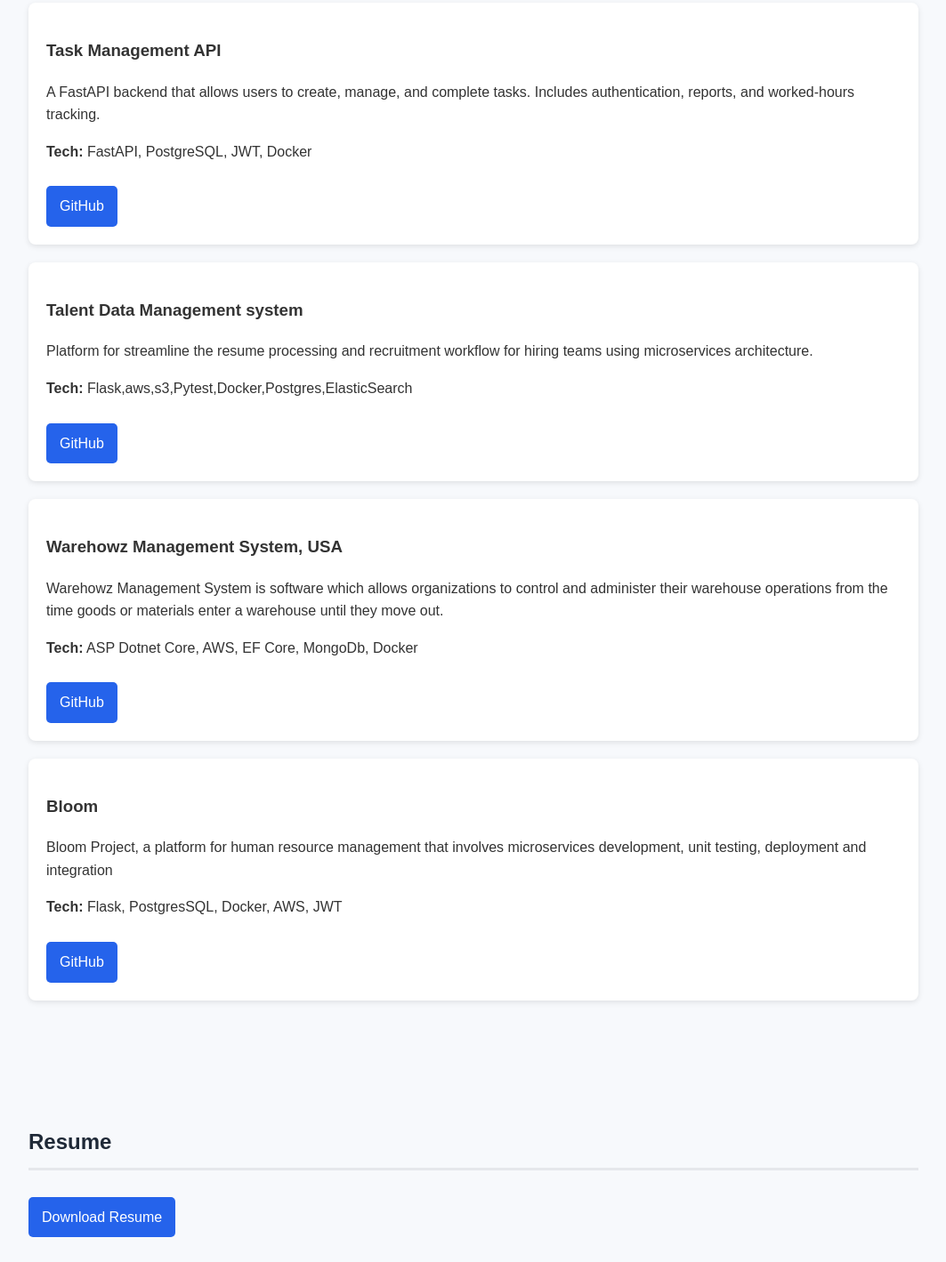
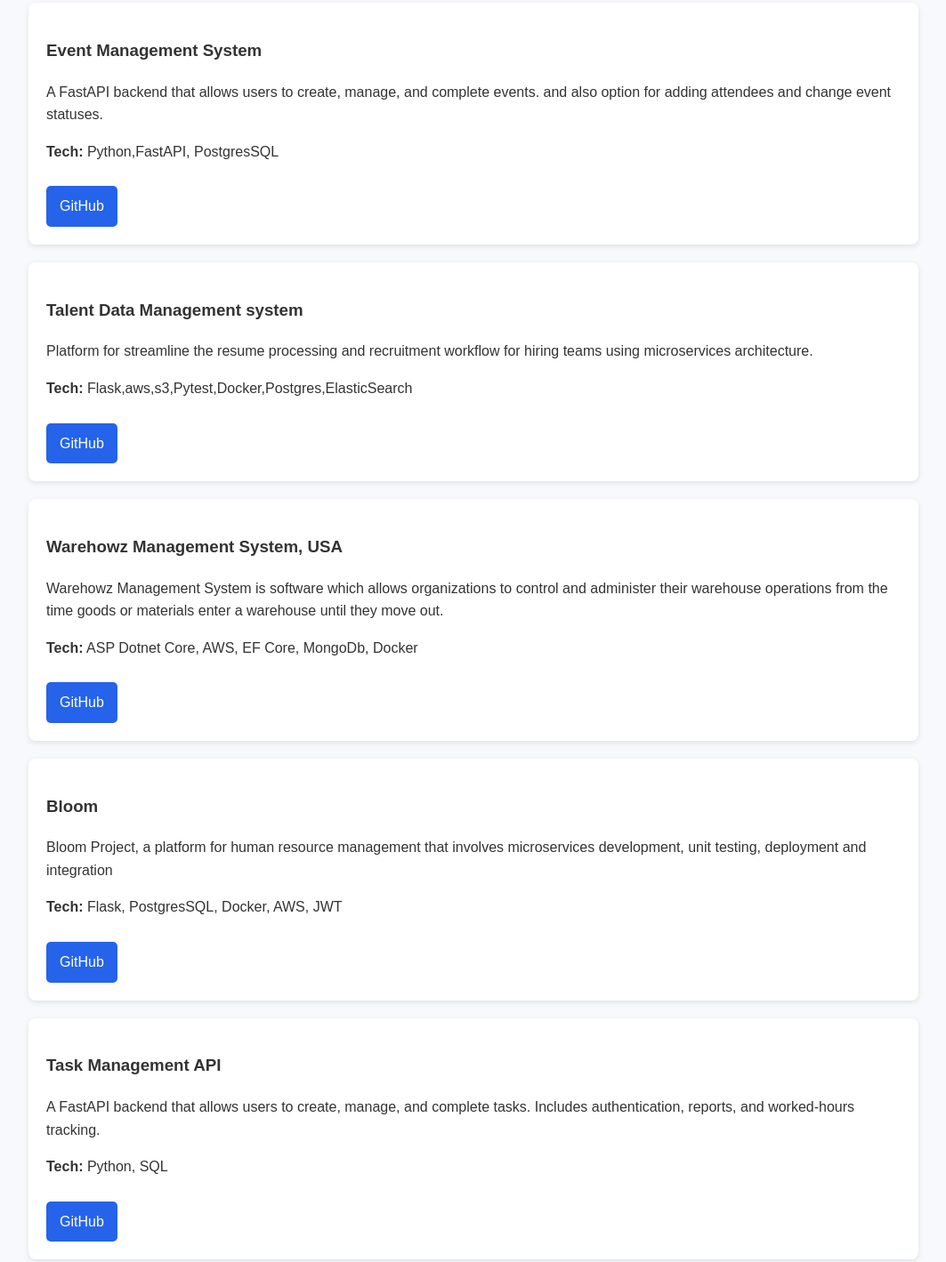
Before and after one commit to parvathi-sree/portfolio, a plain HTML site: page index.html in a window 1280 px wide. Shown: the part 1008-2427 px from the top of the page at 89% size, without its empty margins (108-1171 px from the left). Drawn offline with Linux system fonts and the light colour scheme.

Commit message:
Update index.html

```diff
--- a/index.html
+++ b/index.html
@@ -132,14 +132,15 @@
     <h2>Projects</h2>
 
     <div class="project">
-      <h3>Task Management API</h3>
+      <h3>Event Management System</h3>
       <p>
-        A FastAPI backend that allows users to create, manage, and complete tasks.
-        Includes authentication, reports, and worked-hours tracking.
+        A FastAPI backend that allows users to create, manage, and complete events.
+        and also option for adding attendees and change event statuses.
       </p>
-      <p><b>Tech:</b> FastAPI, PostgreSQL, JWT, Docker</p>
-      <a href="https://github.com/parvathi-sree/TaskManagement" class="btn">GitHub</a>
+      <p><b>Tech:</b> Python,FastAPI, PostgresSQL</p>
+      <a href="https://github.com/parvathi-sree/EventManagement" class="btn">GitHub</a>
     </div>
+
 
     <div class="project">
       <h3>Talent Data Management system </h3>
@@ -168,6 +169,16 @@
       <a href="#" class="btn">GitHub</a>
     </div>
 
+    <div class="project">
+      <h3>Task Management API</h3>
+      <p>
+        A FastAPI backend that allows users to create, manage, and complete tasks.
+        Includes authentication, reports, and worked-hours tracking.
+      </p>
+      <p><b>Tech:</b> Python, SQL</p>
+      <a href="https://github.com/parvathi-sree/TaskManagement" class="btn">GitHub</a>
+    </div>
+
   </section>
 
   <!-- RESUME -->
```
